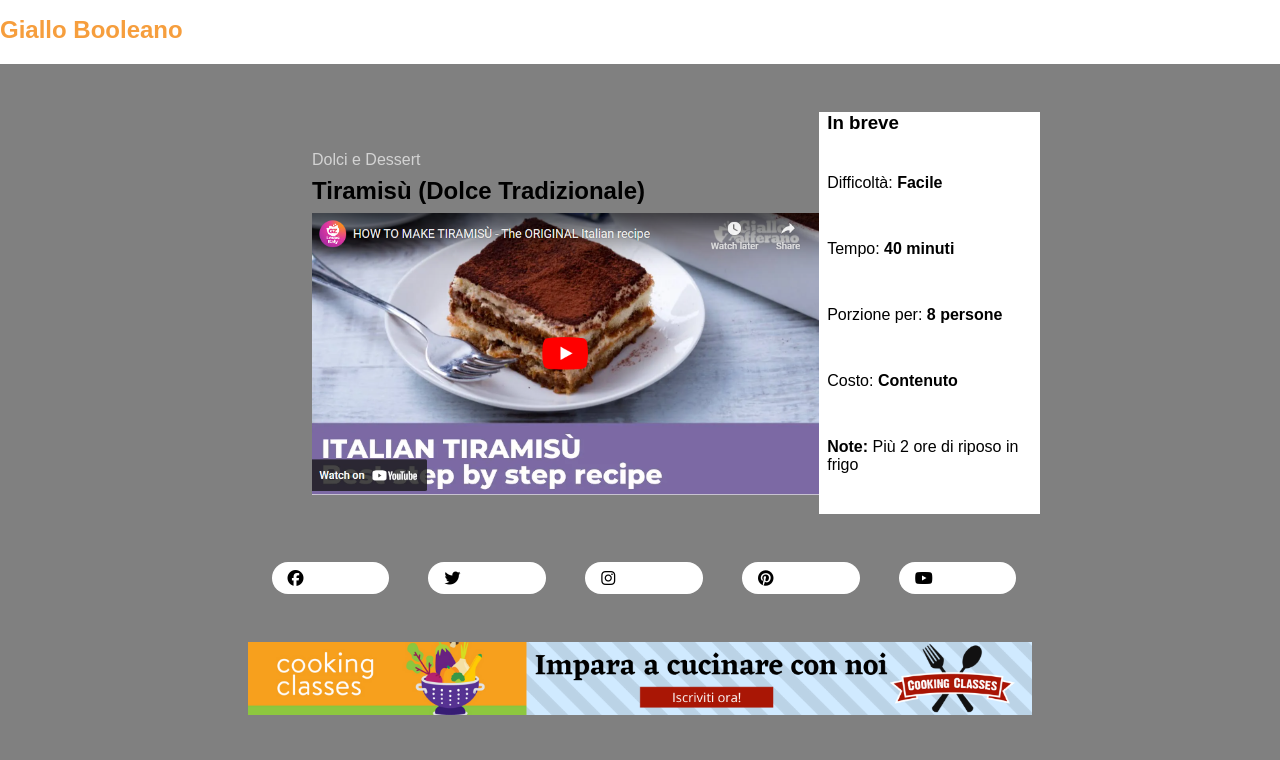
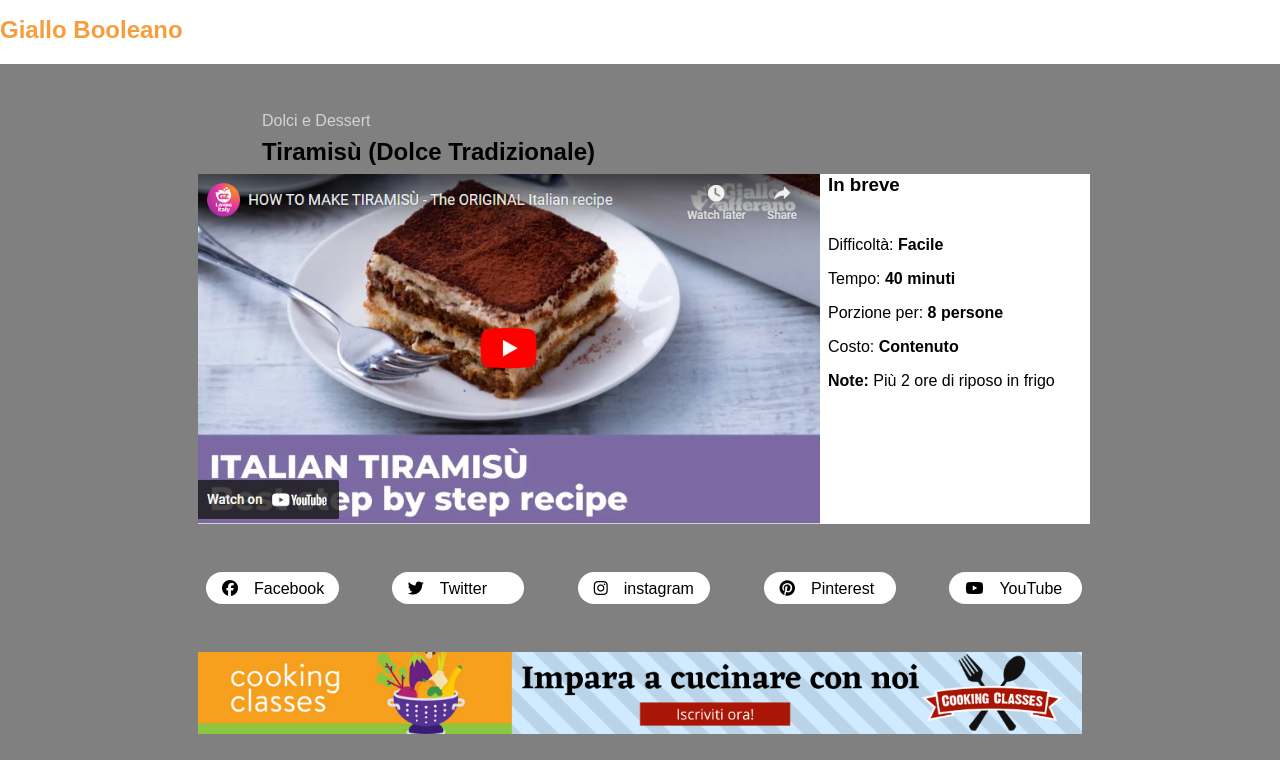
Before and after one commit to MorettiAndrea/htmlcss-responsive-layout, a plain HTML site: page index.html in a window 1280 px wide. Shown: the top 760 px of the page. Drawn offline with Linux system fonts and the light colour scheme.

```diff
--- a/index.html
+++ b/index.html
@@ -30,10 +30,12 @@
     <main>
       <section class="how-to-do">
         <div class="container">
+          <div class="title-how-to">
+            <div class="grigio">Dolci e Dessert</div>
+            <h2>Tiramisù <span class="hidden">(Dolce Tradizionale)</span></h2>
+          </div>
           <div class="row">
             <div class="col-video">
-              <div class="grigio">Dolci e Dessert</div>
-              <h2>Tiramisù <span class="hidden">(Dolce Tradizionale)</span></h2>
               <img src="./img/image (10).png" alt="fake-video" />
             </div>
             <div class="col-recipe">
--- a/style.css
+++ b/style.css
@@ -111,7 +111,7 @@
 
 .icons .container {
   display: flex;
-  justify-content: space-around;
+  justify-content: space-between;
 }
 .icons .container i {
   background-color: white;
@@ -145,7 +145,9 @@
 
 /* footer */
 
-footer {
+footer .footer {
+  margin-bottom: 0;
+  background-color: #7c69a4;
   color: white;
   line-height: 2rem;
 }
@@ -195,6 +197,10 @@
   .how-to-do .row {
     padding-left: 4rem;
   }
+
+  .title-how-to {
+    padding-left: 4rem;
+  }
   .how-to-do .hidden {
     display: inline;
   }
@@ -213,6 +219,8 @@
     min-width: calc(100% / 3);
     margin-bottom: 2rem;
   }
+
+  /* fine how-to-do  medium */
 
   /* icons medium */
   .icons .container i {
@@ -241,20 +249,45 @@
 
 @media screen and (min-width: 993px) {
   .container {
-    width: 800px;
+    width: 1100px;
   }
 
   /* how to do large */
 
   .how-to-do .row {
-    justify-content: space-around;
-    align-items: center;
     flex-wrap: nowrap;
+    padding-left: 0;
   }
   .how-to-do .col-recipe {
     max-width: 30%;
+    display: flex;
+    flex-direction: column;
+    minheight: 346px;
+  }
+  .how-to-do .col-recipe ul {
+    display: block;
+  }
+  .how-to-do .col-recipe ul li {
+    margin-bottom: 0;
   }
   .how-to-do .col-video {
     max-width: 70%;
+    min-height: 320px;
   }
+  .how-to-do .col-video img {
+    min-height: 100%;
+  }
+
+  /* fine how to large */
+
+  /* icons large */
+
+  .icons .hidden {
+    display: inline;
+    padding-left: 1rem;
+  }
+
+  /* fine icons large */
+
+  /* footer large */
 }
```
